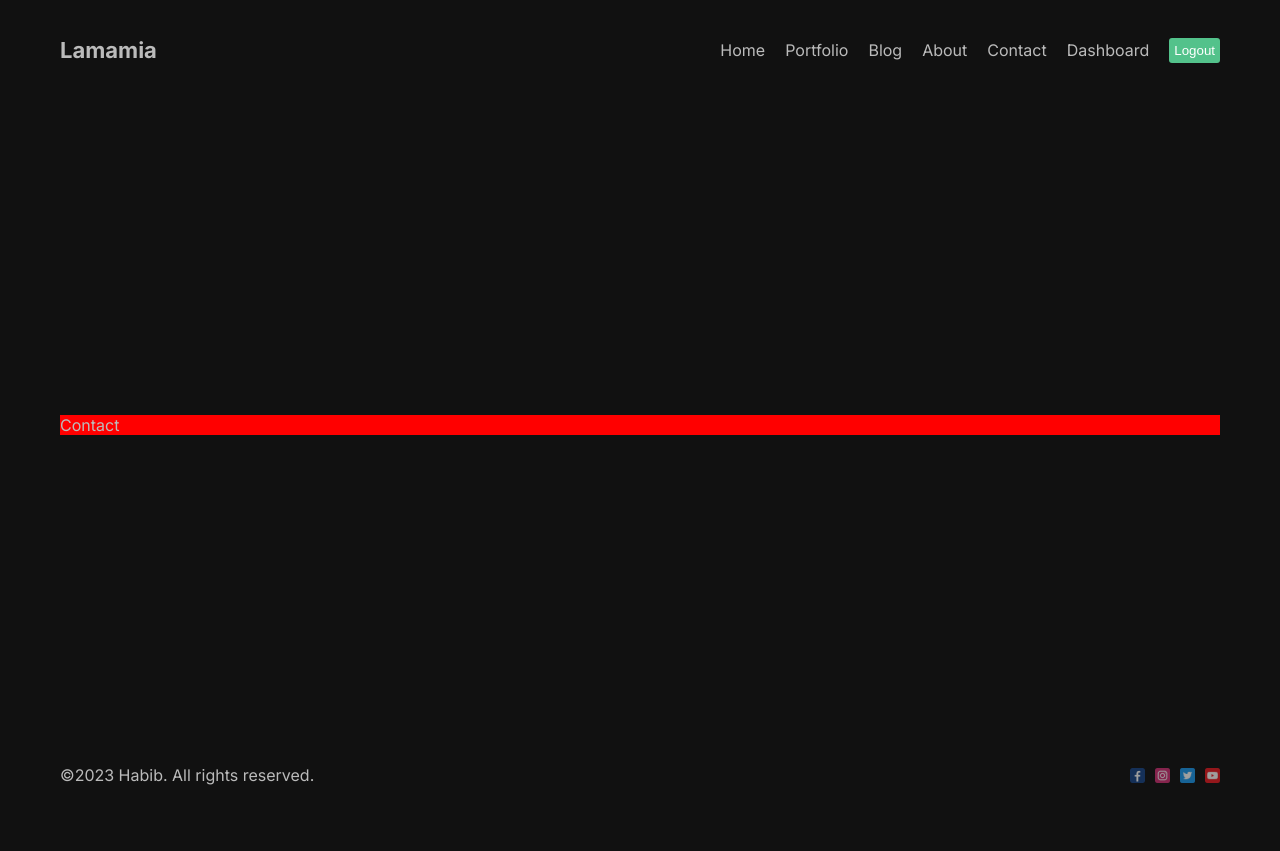
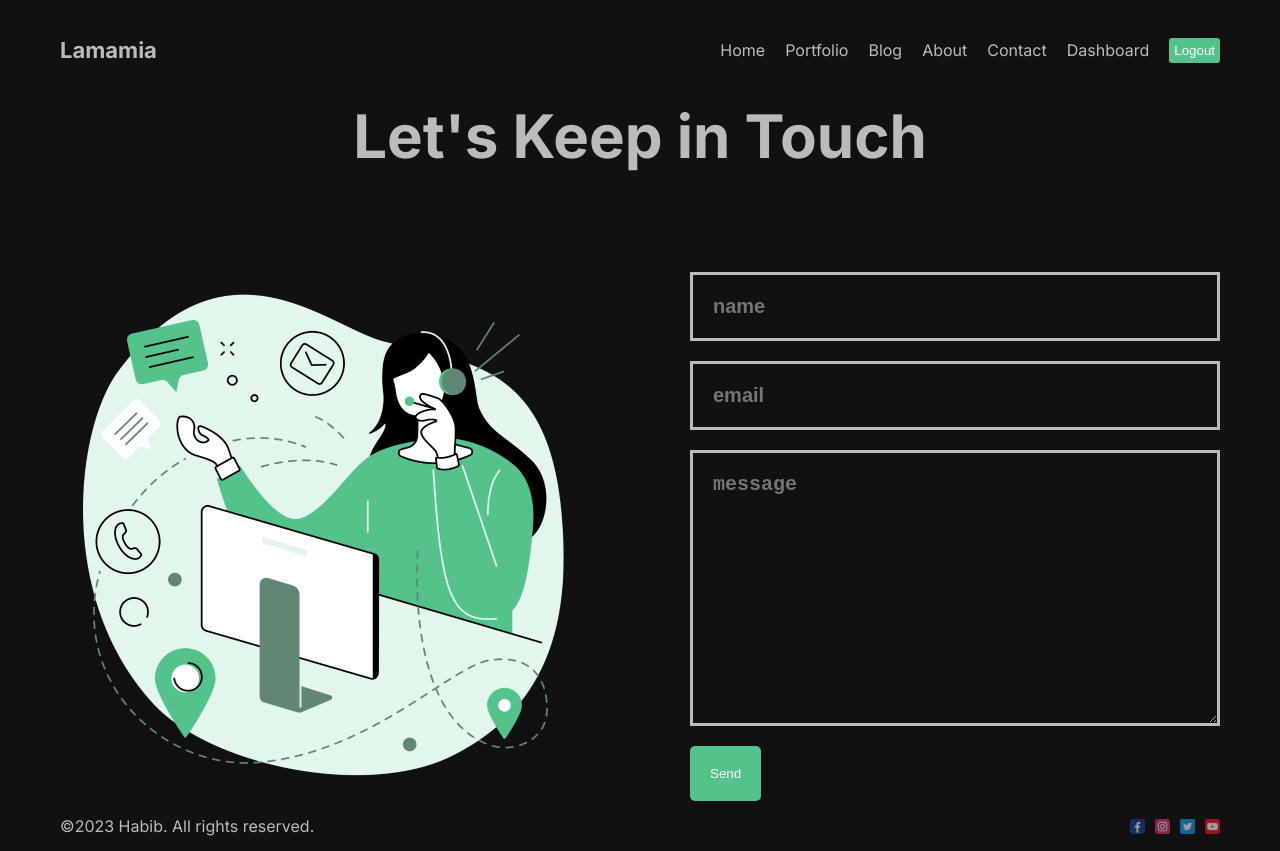
Before and after one commit to sowmik-sec/lamamia, a Next.js app: page /contact in a window 1280 px wide. Before the commit the page ends 800 px from the top, so only its background shows below. Built offline with nearby package versions, Linux system fonts and the light colour scheme.

Commit message:
create contact page

```diff
--- a/src/app/contact/page.jsx
+++ b/src/app/contact/page.jsx
@@ -1,6 +1,40 @@
+import React from "react";
 import styles from "./page.module.css";
+import Image from "next/image";
+import Button from "@/components/Button/Button";
+
+export const metadata = {
+  title: "Lama Dev Contact Information",
+  description: "This is Contact Page",
+};
+
 const Contact = () => {
-  return <div className={styles.contact}>Contact</div>;
+  return (
+    <div className={styles.container}>
+      <h1 className={styles.title}>Let's Keep in Touch</h1>
+      <div className={styles.content}>
+        <div className={styles.imgContainer}>
+          <Image
+            src="/contact.png"
+            alt=""
+            fill={true}
+            className={styles.image}
+          />
+        </div>
+        <form className={styles.form}>
+          <input type="text" placeholder="name" className={styles.input} />
+          <input type="text" placeholder="email" className={styles.input} />
+          <textarea
+            className={styles.textArea}
+            placeholder="message"
+            cols="30"
+            rows="10"
+          ></textarea>
+          <Button url="#" text="Send" />
+        </form>
+      </div>
+    </div>
+  );
 };
 
 export default Contact;
--- a/src/app/contact/page.module.css
+++ b/src/app/contact/page.module.css
@@ -1,3 +1,53 @@
-.contact {
-  background-color: red;
+.container {
 }
+
+.title {
+  font-size: 60px;
+  margin-bottom: 100px;
+  text-align: center;
+}
+
+.content {
+  display: flex;
+  align-items: center;
+  gap: 100px;
+}
+
+.imgContainer {
+  flex: 1;
+  height: 500px;
+  position: relative;
+}
+
+.image {
+  object-fit: contain;
+  /* animation: move 3s infinite ease alternate; */
+}
+
+@keyframes move {
+  from {
+    transform: translateY(-15px);
+  }
+  to {
+    transform: translateY(0px) scale(1.03);
+  }
+}
+
+.form {
+  flex: 1;
+  display: flex;
+  flex-direction: column;
+  gap: 20px;
+}
+
+.input,
+.textArea {
+  padding: 20px;
+  background-color: transparent;
+  border: none;
+  outline: none;
+  color: #bbb;
+  border: 3px solid #bbb;
+  font-size: 20px;
+  font-weight: bold;
+}
```
